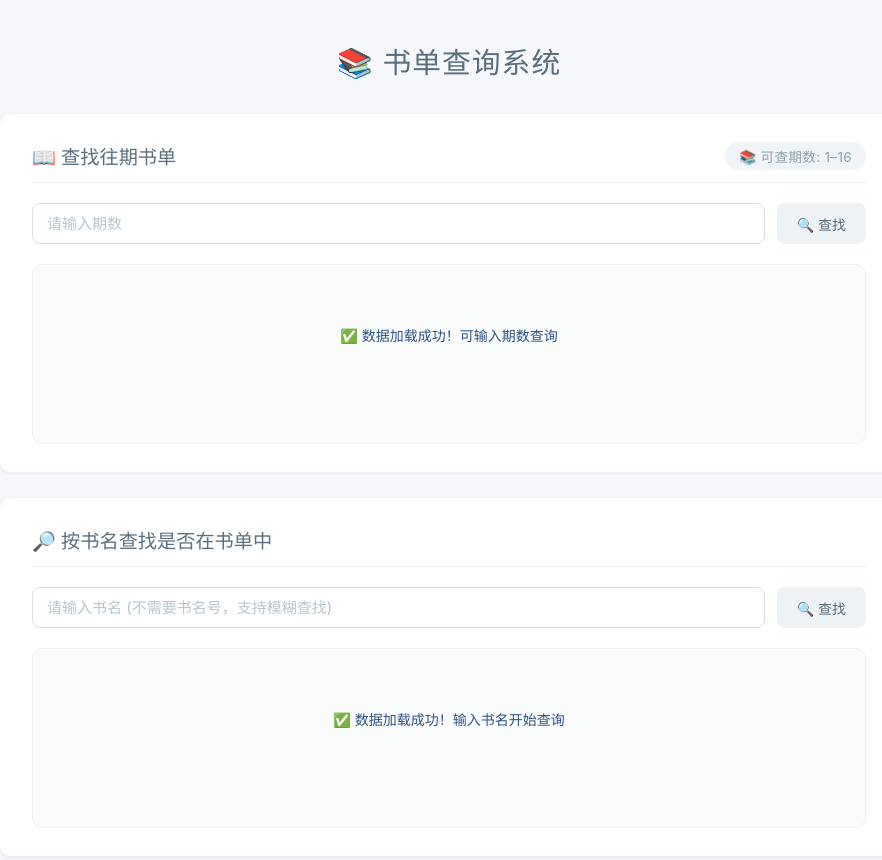
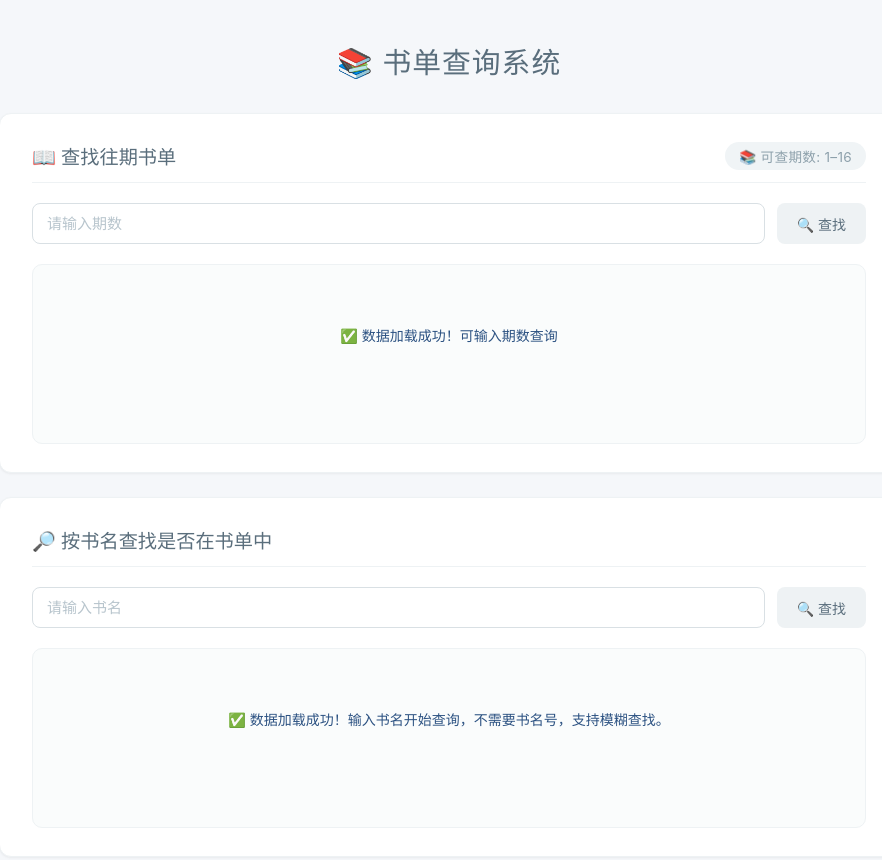
Before and after one commit to oct-2/FSRCtest, a plain HTML site: page index.html in a window 1280 px wide. Shown: the top 860 px of the page, without its empty margins (191-1073 px from the left). Drawn offline with Linux system fonts and the light colour scheme.

Commit message:
Update index.html

```diff
--- a/index.html
+++ b/index.html
@@ -254,7 +254,7 @@
         <div class="card">
             <h2>🔎 按书名查找是否在书单中</h2>
             <div class="input-group">
-                <input type="text" id="bookInput" placeholder="请输入书名 (不需要书名号，支持模糊查找)" autocomplete="off">
+                <input type="text" id="bookInput" placeholder="请输入书名" autocomplete="off">
                 <button class="btn btn-secondary" onclick="searchByBook()">🔍 查找</button>
             </div>
             <div id="bookResult" class="result-area">
@@ -303,7 +303,7 @@
                 updatePeriodRangeHint();
                 // 显示加载成功
                 showMessage('periodResult', 'info', '✅ 数据加载成功！可输入期数查询');
-                showMessage('bookResult', 'info', '✅ 数据加载成功！输入书名开始查询');
+                showMessage('bookResult', 'info', '✅ 数据加载成功！输入书名开始查询，不需要书名号，支持模糊查找。');
 
                 // 测试（控制台）
                 const testBook = bookData.find(b => b.name.includes('百年孤独'));
```
